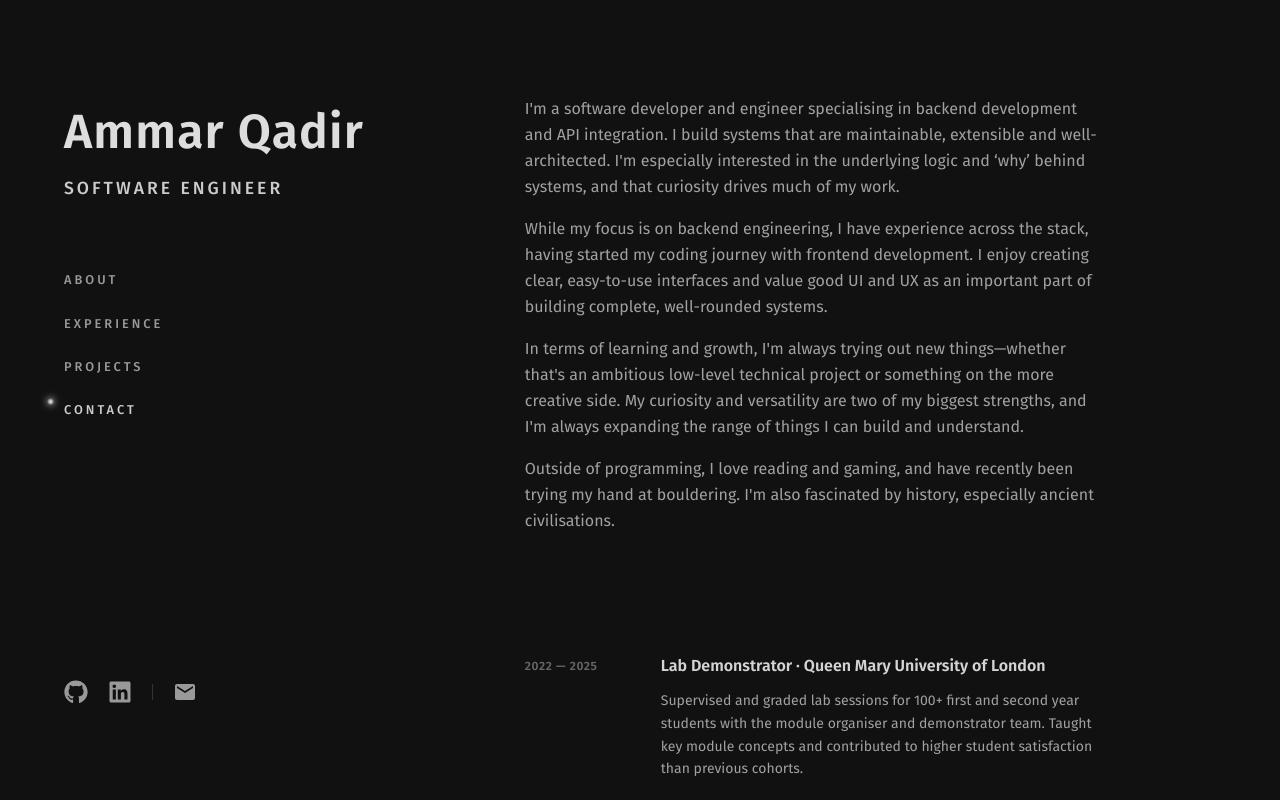
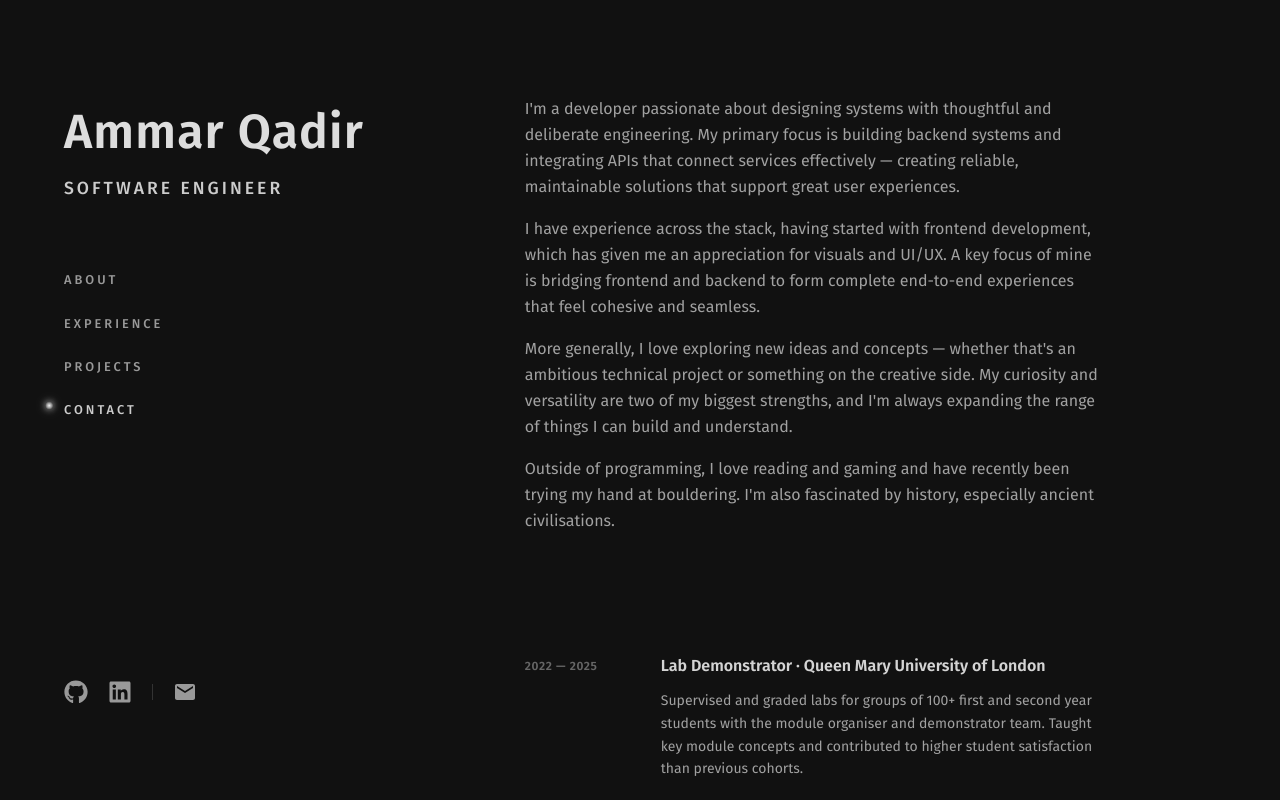
Before and after one commit to ammarqd/ammarqd.github.io, a Next.js app: page / in a window 1280 px wide. Shown: the top 800 px of the page. Built offline with nearby package versions, Linux system fonts and the light colour scheme.

Commit message:
Update portfolio descriptions

```diff
--- a/app/globals.css
+++ b/app/globals.css
@@ -7,7 +7,7 @@ html {
 /* Orb container - moves between nav items */
 .orb {
   position: absolute;
-  top: 0;
+  top: 3px;
   left: 0;
   width: 0;
   height: 0;
@@ -19,8 +19,8 @@ html {
 /* Orb dot - animated in infinity loop via JavaScript */
 .orb-dot {
   position: absolute;
-  width: 7px;
-  height: 7px;
+  width: 8px;
+  height: 8px;
   border-radius: 50%;
   background: radial-gradient(
     circle,
--- a/components/Nav.tsx
+++ b/components/Nav.tsx
@@ -28,17 +28,35 @@ export default function Nav() {
     { name: 'contact', id: 'contact' }
   ]
 
-  // Infinity loop animation
+// Infinity loop animation
   useEffect(() => {
     const a = 10
     const b = 6
     const speed = 3500
 
+    // Snappy easing with moderate speed variation
+    const easeWithSnapBack = (t: number): number => {
+      // Split the loop into two halves (left and right side of infinity)
+      const halfProgress = (t * 2) % 1
+
+      // Asymmetric easing - keeps minimum speed higher while maintaining snappy acceleration
+      const eased = halfProgress < 0.5
+        ? 4 * halfProgress * halfProgress * halfProgress * 0.4 + halfProgress * 0.6
+        : 1 - 4 * Math.pow(1 - halfProgress, 3) * 0.4 - (1 - halfProgress) * 0.6
+
+      // Return the full progress with easing applied to each half
+      return (Math.floor(t * 2) + eased) / 2
+    }
+
     const animate = () => {
       if (!orbDotRef.current) return
 
       const elapsed = Date.now() - startTimeRef.current
-      const t = (elapsed % speed) / speed * Math.PI * 2
+      const progress = (elapsed % speed) / speed
+
+      // Apply snap-back easing
+      const easedProgress = easeWithSnapBack(progress)
+      const t = easedProgress * Math.PI * 2
 
       const x = a * Math.cos(t)
       const y = b * Math.sin(t) * Math.cos(t)
--- a/lib/data.ts
+++ b/lib/data.ts
@@ -19,10 +19,10 @@ export interface Experience {
 
 export const aboutData: AboutData = {
   description: [
-    "I'm a software developer and engineer specialising in backend development and API integration. I build systems that are maintainable, extensible and well-architected. I'm especially interested in the underlying logic and ‘why’ behind systems, and that curiosity drives much of my work.",
-    "While my focus is on backend engineering, I have experience across the stack, having started my coding journey with frontend development. I enjoy creating clear, easy-to-use interfaces and value good UI and UX as an important part of building complete, well-rounded systems.",
-    "In terms of learning and growth, I'm always trying out new things—whether that's an ambitious low-level technical project or something on the more creative side. My curiosity and versatility are two of my biggest strengths, and I'm always expanding the range of things I can build and understand.",
-    "Outside of programming, I love reading and gaming, and have recently been trying my hand at bouldering. I'm also fascinated by history, especially ancient civilisations."
+    "I'm a developer passionate about designing systems with thoughtful and deliberate engineering. My primary focus is building backend systems and integrating APIs that connect services effectively — creating reliable, maintainable solutions that support great user experiences.",
+    "I have experience across the stack, having started with frontend development, which has given me an appreciation for visuals and UI/UX. A key focus of mine is bridging frontend and backend to form complete end-to-end experiences that feel cohesive and seamless.",
+    "More generally, I love exploring new ideas and concepts — whether that's an ambitious technical project or something on the creative side. My curiosity and versatility are two of my biggest strengths, and I'm always expanding the range of things I can build and understand.",
+    "Outside of programming, I love reading and gaming and have recently been trying my hand at bouldering. I'm also fascinated by history, especially ancient civilisations."
   ]
 }
 
@@ -34,7 +34,7 @@ export const experiences: Experience[] = [
     company: "Queen Mary University of London",
     duration: "2022 — 2025",
     description:
-      "Supervised and graded lab sessions for 100+ first and second year students with the module organiser and demonstrator team. Taught key module concepts and contributed to higher student satisfaction than previous cohorts."
+      "Supervised and graded labs for groups of 100+ first and second year students with the module organiser and demonstrator team. Taught key module concepts and contributed to higher student satisfaction than previous cohorts."
   },
   {
     position: "Private Tutor",
@@ -91,7 +91,7 @@ export const projects: Project[] = [
     url: "https://github.com/ammarqd/weather-app-gui",
     image: "/images/weather-app.jpg",
     description:
-      "A weather app coded in React, with a stylish GUI and weather information obtained via an API. Designed for tourists, it has clothing and accessory recommendations based on the weather.",
+      "A React app with a stylish GUI and weather information obtained via an API. Designed for tourists, it has clothing and accessory recommendations based on the weather.",
     technologies: ["HTML", "CSS", "JavaScript", "React"]
   },
 ]
```
